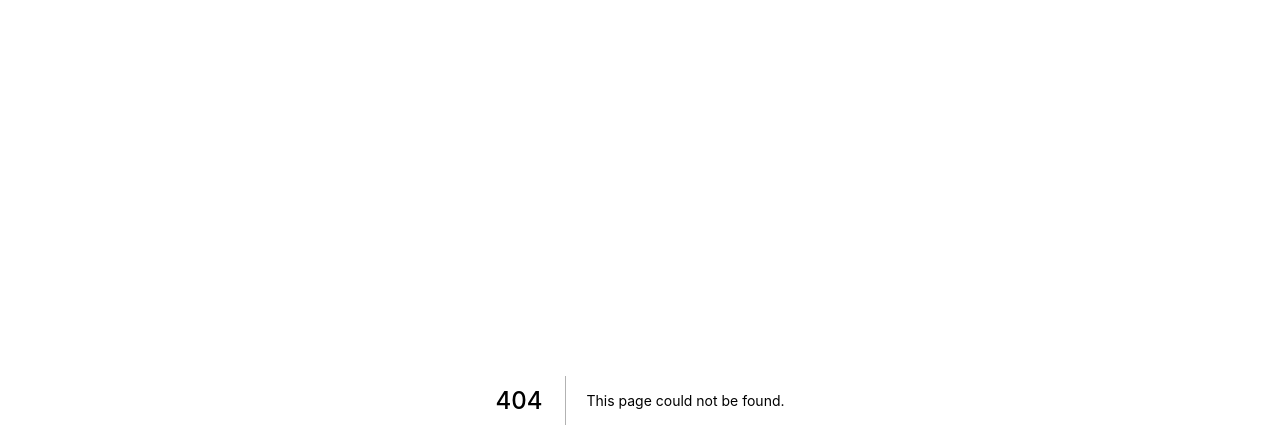
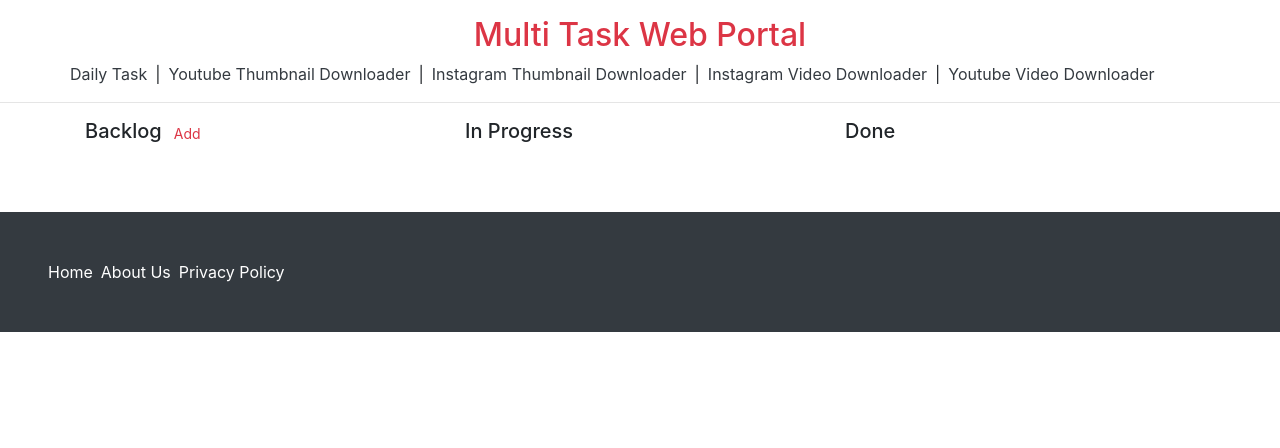
Before and after one commit to sandeepahuja-stack/youtube-thumb-nail, a Next.js app: page /dailytask in a window 1280 px wide. Before the commit this address had no page. Shown: the top 448 px of the page. Built offline with nearby package versions, Linux system fonts and the light colour scheme.

Commit message:
daily task completed

```diff
--- a/components/layouts/MainLayout.js
+++ b/components/layouts/MainLayout.js
@@ -6,13 +6,26 @@ export default function MainLayout({ children }) {
   return (
     <>
     <Head>
-        <title>My page title</title>
+        <title>Multi Task Web Portal</title>
         <meta name="viewport" content="initial-scale=1.0, width=device-width" />
       </Head>
      <section className="py-3">
 
-        <h1 className="text-center  h2 "><Link href="/"><a className="text-danger text-decoration-none">Youtube Downloader</a></Link></h1>
-        <p className="text-center m-0 text-dark font-weight-semi">Convert and download Youtube videos in MP3, MP4, 3GP for free</p>
+        <h1 className="text-center  h2 "><Link href="/"><a className="text-danger text-decoration-none">Multi Task Web Portal</a></Link></h1>
+        {/* <p className="text-center m-0 text-dark font-weight-semi">Convert and download Youtube videos in MP3, MP4, 3GP for free</p> */}
+        <div className="container">
+          <div className="row">
+            <Link href="/dailytask"><a className="text-dark">Daily Task</a></Link>
+            <span className="mx-2">|</span>
+            <Link href="/"><a className="text-dark ">Youtube Thumbnail Downloader</a></Link>
+            <span className="mx-2">|</span>
+            <Link href="/dailytask"><a className="text-dark">Instagram Thumbnail Downloader</a></Link>
+            <span className="mx-2">|</span>
+            <Link href="/dailytask"><a className="text-dark">Instagram Video Downloader</a></Link>
+            <span className="mx-2">|</span>
+            <Link href="/dailytask"><a className="text-dark">Youtube Video Downloader</a></Link>
+          </div>
+        </div>
         <hr/>
         {children}
       </section>
--- /dev/null
+++ b/components/pages/DailyTask/StatusLine.jsx
@@ -0,0 +1,49 @@
+import React from "react";
+
+import Task from "./Task";
+
+export default function StatusLine(props) {
+  const { status, tasks, addTask, deleteTask, addEmptyTask, moveTask, showaddbtn = false } = props;
+
+  let taskList, tasksForStatus;
+
+  function handleAddEmpty() {
+    addEmptyTask(status);
+  }
+
+  if (tasks) {
+    tasksForStatus = tasks.filter((task) => {
+      return task.status === status;
+    });
+  }
+
+  if (tasksForStatus) {
+    taskList = tasksForStatus.map((task) => {
+      return (
+        <Task
+          addTask={(task) => addTask(task)}
+          deleteTask={(id) => deleteTask(id)}
+          moveTask={(id, status) => moveTask(id, status)}
+          key={task.id}
+          task={task}
+        />
+      );
+    });
+  }
+
+  return (
+    <div className="statusLine col-md-4">
+        <div className="d-flex  mb-5">
+            <h3 className="h5 mb-0 mr-1">{status}</h3>
+            {showaddbtn &&
+            <span onClick={handleAddEmpty} className=" text-danger btn-sm">
+                Add
+            </span>}
+      </div>
+      <div className="container">
+      {taskList}
+      </div>
+
+    </div>
+  );
+}
--- /dev/null
+++ b/components/pages/DailyTask/Task.jsx
@@ -0,0 +1,156 @@
+
+import { useState } from "react";
+
+export default function Task(props) {
+  const { addTask, deleteTask, moveTask, task } = props;
+
+  const [urgencyLevel, setUrgencyLevel] = useState(task.urgency);
+  const [collapsed, setCollapsed] = useState(task.isCollapsed);
+  const [formAction, setFormAction] = useState("");
+
+  function setUrgency(event) {
+    setUrgencyLevel(event.target.attributes.urgency.value);
+  }
+
+  function handleSubmit(event) {
+    event.preventDefault();
+
+    if (formAction === "save") {
+      if (collapsed) {
+        setCollapsed(false);
+      } else {
+        let newTask = {
+          id: task.id,
+          title: event.target.elements.title.value,
+          description: event.target.elements.description.value,
+          urgency: urgencyLevel,
+          status: task.status,
+          isCollapsed: true
+        };
+
+        addTask(newTask);
+        setCollapsed(true);
+      }
+    }
+
+    if (formAction === "delete") {
+      deleteTask(task.id);
+    }
+  }
+
+  function handleMoveLeft() {
+    let newStatus = "";
+
+    if (task.status === "In Progress") {
+      newStatus = "Backlog";
+    } else if (task.status === "Done") {
+      newStatus = "In Progress";
+    }
+
+    if (newStatus !== "") {
+      moveTask(task.id, newStatus);
+    }
+  }
+
+  function handleMoveRight() {
+    let newStatus = "";
+
+    if (task.status === "Backlog") {
+      newStatus = "In Progress";
+    } else if (task.status === "In Progress") {
+      newStatus = "Done";
+    }
+
+    if (newStatus !== "") {
+      moveTask(task.id, newStatus);
+    }
+  }
+
+  return (
+      <>
+    <div className={` ${collapsed ? "collapsedTask" : ""} row align-items-end mb-3 text-center`}>
+      <button onClick={handleMoveLeft} className={`btn btn-dark btn-sm `} >
+        &#171;
+      </button>
+      <form onSubmit={handleSubmit} className={`form ${collapsed ? "collapsed" : ""} mx-3`}>
+        <input
+          type="text"
+          className="title input form-control mb-1"
+          name="title"
+          placeholder="Enter Title"
+          disabled={collapsed}
+          defaultValue={task.title}
+        />
+        <textarea
+          rows="2"
+          className={`"  form-control mb-1 ${collapsed ? 'd-none' : ''}`}
+          name="description"
+          placeholder="Enter Description"
+          defaultValue={task.description}
+        />
+        <div className={`form-check  justify-content-between mb-1 ${collapsed ? 'd-none' : 'd-flex'}`}>
+          <label className={`low form-check-label ${urgencyLevel === "low" ? "selected" : ""}`}>
+            <input
+              urgency="low"
+              onChange={setUrgency}
+              type="radio"
+              name="urgency"
+              className=" form-check-input"
+            />
+            Low
+          </label>
+          <label
+            className={`medium form-check-label ${urgencyLevel === "medium" ? "selected" : ""}`}
+          >
+            <input
+              urgency="medium"
+              onChange={setUrgency}
+              type="radio"
+              name="urgency"
+              className=" form-check-input"
+            />
+            Medium
+          </label>
+          <label
+            className={`high form-check-label ${urgencyLevel === "high" ? "selected" : ""}`}
+          >
+            <input
+              urgency="high"
+              onChange={setUrgency}
+              type="radio"
+              name="urgency"
+              className=" form-check-input"
+            />
+            High
+          </label>
+        </div>
+        <button
+
+          onClick={() => {
+            setFormAction("save");
+          }}
+          className="btn btn-danger btn-sm "
+        >
+          {collapsed ? "Edit" : "Save"}
+        </button>
+        {collapsed && (
+          <button
+
+            onClick={() => {
+              setFormAction("delete");
+            }}
+            className="btn btn-danger btn-sm  ml-3"
+          >
+            Delete
+          </button>
+        )}
+      </form>
+      <button onClick={handleMoveRight} className="btn btn-dark btn-sm">
+        &#187;
+      </button>
+    </div>
+    <hr/>
+
+    </>
+  );
+}
--- /dev/null
+++ b/components/pages/DailyTask/index.jsx
@@ -0,0 +1,123 @@
+import React, { useState, useEffect } from "react";
+
+import StatusLine from "./StatusLine";
+
+function DailyTaskComponent() {
+  const [tasks, setTasks] = useState([]);
+
+  useEffect(() => {
+    loadTasksFromLocalStorage();
+  }, []);
+
+  function addEmptyTask(status) {
+    const lastTask = tasks[tasks.length - 1];
+
+    let newTaskId = 1;
+
+    if (lastTask !== undefined) {
+      newTaskId = lastTask.id + 1;
+    }
+
+    setTasks((tasks) => [
+      ...tasks,
+      {
+        id: newTaskId,
+        title: "",
+        description: "",
+        urgency: "",
+        status: status
+      }
+    ]);
+  }
+
+  function addTask(taskToAdd) {
+    let filteredTasks = tasks.filter((task) => {
+      return task.id !== taskToAdd.id;
+    });
+
+    let newTaskList = [...filteredTasks, taskToAdd];
+
+    setTasks(newTaskList);
+
+    saveTasksToLocalStorage(newTaskList);
+  }
+
+  function deleteTask(taskId) {
+    let filteredTasks = tasks.filter((task) => {
+      return task.id !== taskId;
+    });
+
+    setTasks(filteredTasks);
+
+    saveTasksToLocalStorage(filteredTasks);
+  }
+
+  function moveTask(id, newStatus) {
+    let task = tasks.filter((task) => {
+      return task.id === id;
+    })[0];
+
+    let filteredTasks = tasks.filter((task) => {
+      return task.id !== id;
+    });
+
+    task.status = newStatus;
+
+    let newTaskList = [...filteredTasks, task];
+
+    setTasks(newTaskList);
+
+    saveTasksToLocalStorage(newTaskList);
+  }
+
+  function saveTasksToLocalStorage(tasks) {
+    localStorage.setItem("tasks", JSON.stringify(tasks));
+  }
+
+  function loadTasksFromLocalStorage() {
+    let loadedTasks = localStorage.getItem("tasks");
+
+    let tasks = JSON.parse(loadedTasks);
+
+    if (tasks) {
+      setTasks(tasks);
+    }
+  }
+
+  return (
+    <div>
+
+      <main className="container">
+        <section className="row">
+          <StatusLine
+            tasks={tasks}
+            addEmptyTask={addEmptyTask}
+            addTask={addTask}
+            deleteTask={deleteTask}
+            moveTask={moveTask}
+            status="Backlog"
+            showaddbtn
+          />
+          <StatusLine
+            tasks={tasks}
+            // addEmptyTask={addEmptyTask}
+            addTask={addTask}
+            deleteTask={deleteTask}
+            moveTask={moveTask}
+            status="In Progress"
+          />
+          <StatusLine
+            tasks={tasks}
+            // addEmptyTask={addEmptyTask}
+            addTask={addTask}
+            deleteTask={deleteTask}
+            moveTask={moveTask}
+            status="Done"
+          />
+        </section>
+      </main>
+    </div>
+  );
+}
+
+export default DailyTaskComponent;
--- a/components/pages/Home/index.jsx
+++ b/components/pages/Home/index.jsx
@@ -20,7 +20,7 @@ function Home() {
   }
   function convertVideo() {
     isLoading(true);
-    fetch(`${API_URL}check/streams/`, {
+    fetch(`${API_URL}videoInfo/`, {
       method: 'post',
       headers: {'Content-Type':'application/json'},
       body: JSON.stringify({
--- a/core.js
+++ b/core.js
@@ -14,6 +14,7 @@ app.get("/",function(request,response){
 });
 
 app.get("/videoInfo",async function(request,response){
+  console.log("here");
 	const videoURL = request.query.videoURL;
 	const info = await ytdl.getInfo(videoURL);
 	response.status(200).json(info);
--- a/next.config.js
+++ b/next.config.js
@@ -1,6 +1,6 @@
 module.exports = {
   env: {
-//    API_URL : 'http://35.154.100.89:8000/',
-	 API_URL : 'https://thumbnail-download.me/api/'
+   API_URL : 'http://127.0.0.1:4000/',
+	//  API_URL : 'https://thumbnail-download.me/api/'
   },
 }
--- /dev/null
+++ b/pages/dailytask.js
@@ -0,0 +1,13 @@
+
+import MainLayout from "../components/layouts/MainLayout";
+import DailyTaskComponent from "../components/pages/DailyTask";
+
+
+
+function DailyTask() {
+  return (
+    <DailyTaskComponent />
+  )
+}
+DailyTask.Layout = MainLayout;
+export default DailyTask
```
